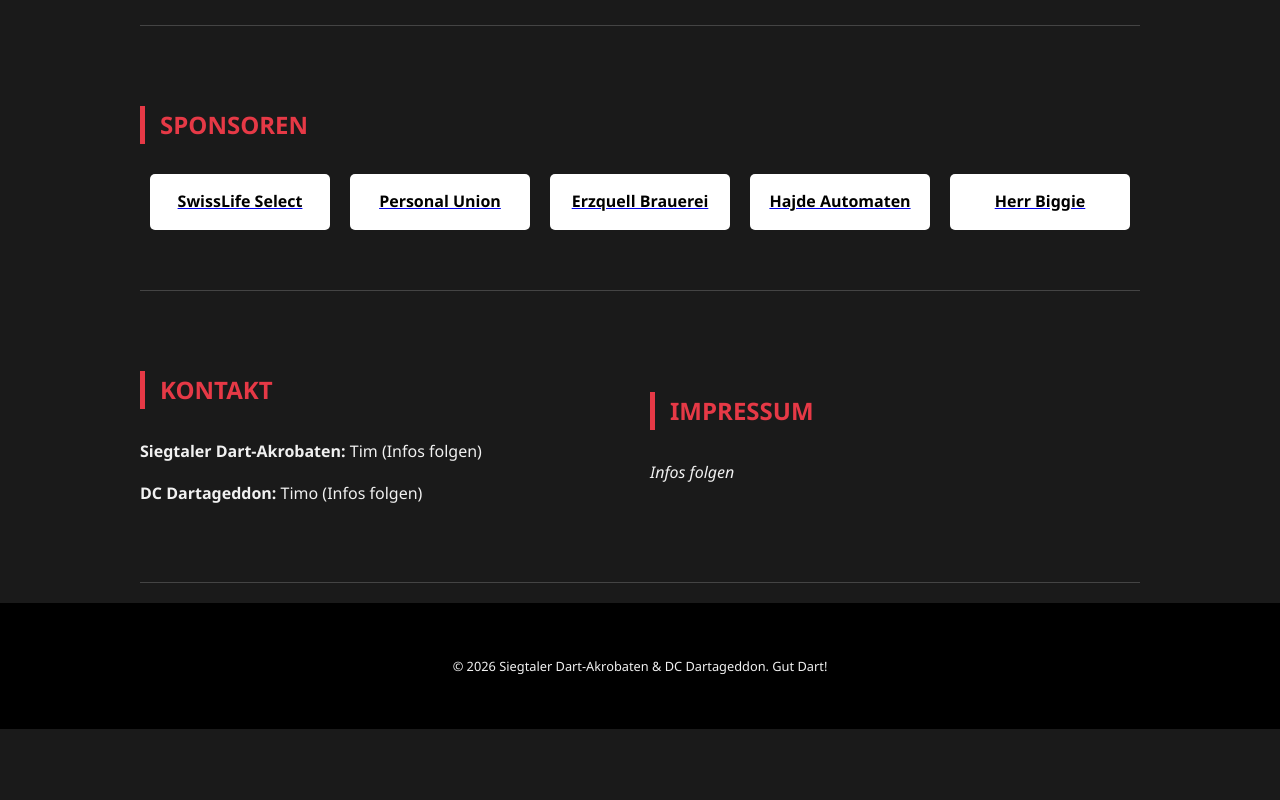
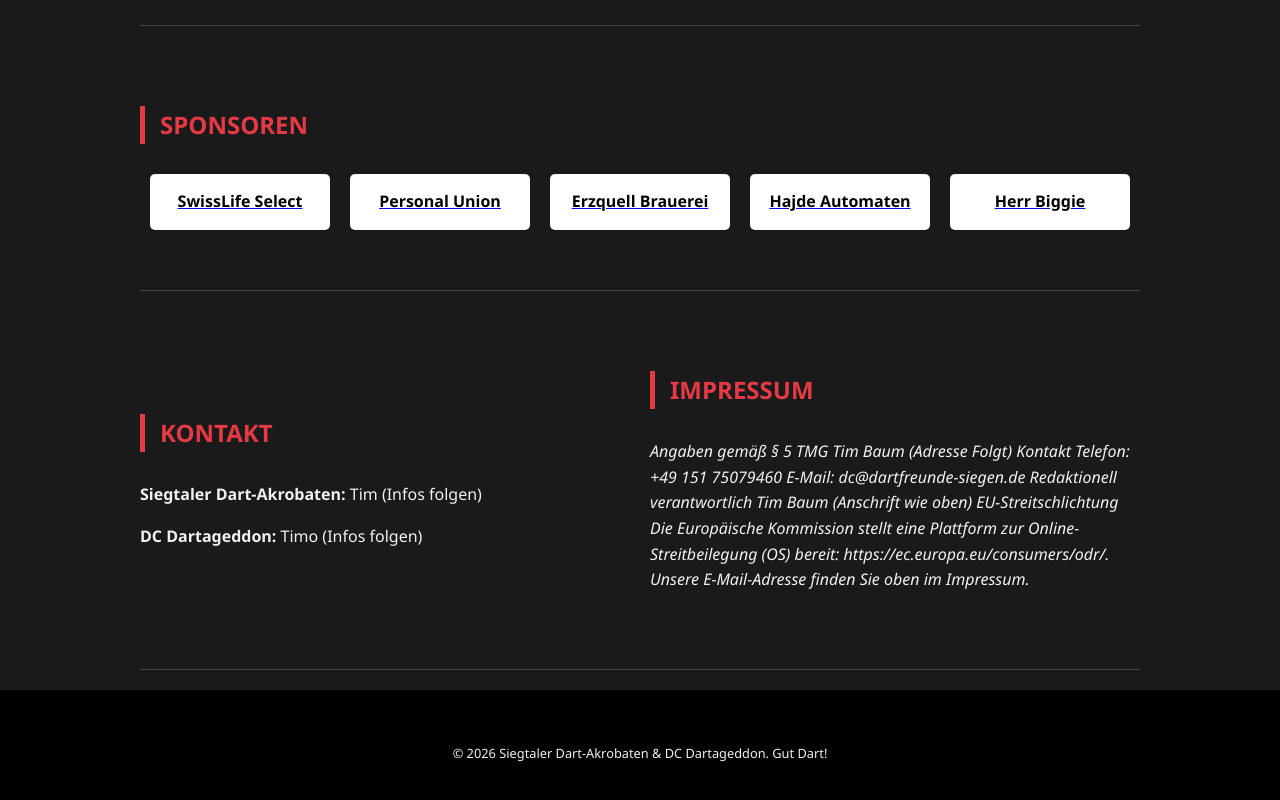
Before and after one commit to familiebaum2016-ux/seite, a plain HTML site: page index.html in a window 1280 px wide. Shown: the part 4621-5421 px from the top of the page. Before the commit the page ends 5350 px from the top, so only its background shows below. Drawn offline with Linux system fonts and the light colour scheme.

Commit message:
Update index.html

```diff
--- a/index.html
+++ b/index.html
@@ -303,7 +303,17 @@
             </div>
             <div>
                 <h2>Impressum</h2>
-                <p><em>Infos folgen</em></p>
+                <p><em>Angaben gemäß § 5 TMG
+Tim Baum (Adresse Folgt)
+Kontakt
+Telefon: +49 151 75079460
+E-Mail: dc@dartfreunde-siegen.de
+Redaktionell verantwortlich
+Tim Baum
+(Anschrift wie oben)
+EU-Streitschlichtung
+Die Europäische Kommission stellt eine Plattform zur Online-Streitbeilegung (OS) bereit: https://ec.europa.eu/consumers/odr/.
+Unsere E-Mail-Adresse finden Sie oben im Impressum.</em></p>
             </div>
         </div>
     </section>
```
